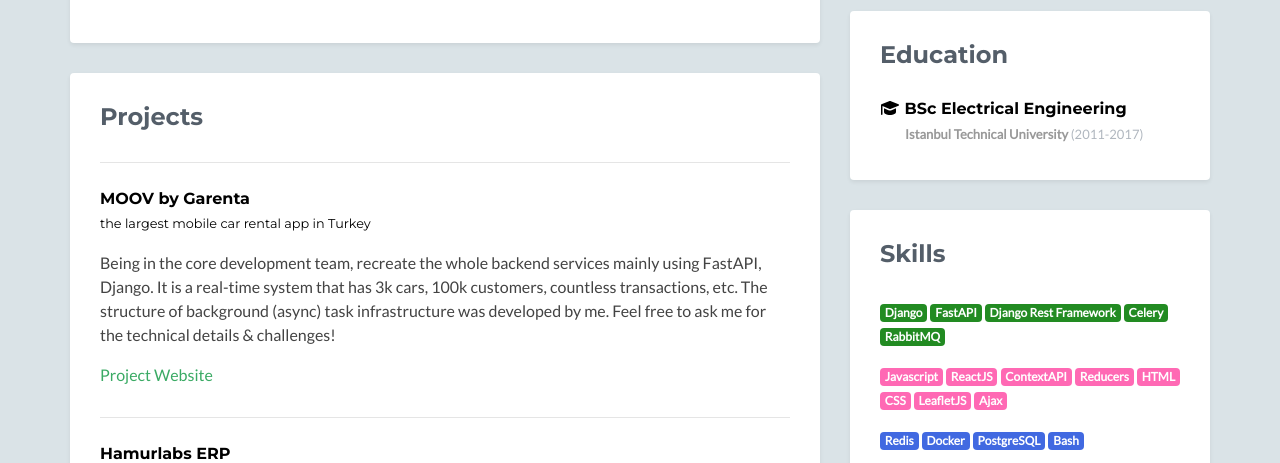
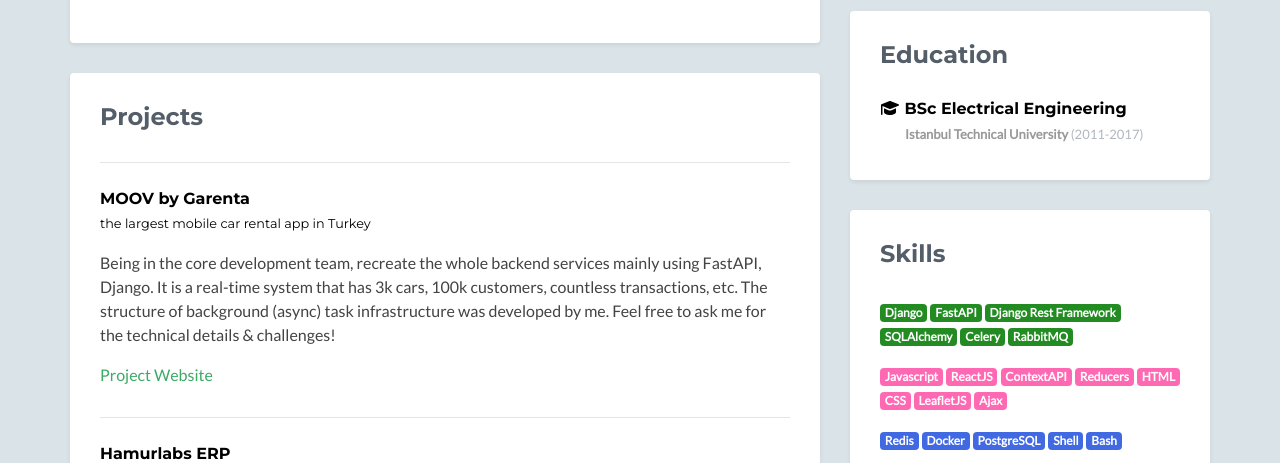
Before and after one commit to barisortac/barisortac.github.io, a plain HTML site: page index.html in a window 1280 px wide. Shown: the part 453-916 px from the top of the page. Drawn offline with nearby package versions, Linux system fonts and the light colour scheme; no server answers.

Commit message:
fix skills

```diff
--- a/index.html
+++ b/index.html
@@ -465,6 +465,10 @@
                             </span>
                             <span class="badge badge-info"
                                   style="background-color: forestgreen;">
+                                    SQLAlchemy
+                            </span>
+                            <span class="badge badge-info"
+                                  style="background-color: forestgreen;">
                                     Celery
                             </span>
                             <span class="badge badge-info"
@@ -523,6 +527,10 @@
                                   style="background-color: royalblue;">
                                 PostgreSQL
                             </span>
+                            <span class="badge badge-info"
+                                  style="background-color: royalblue;">
+                                Shell
+                        </span>
                             <span class="badge badge-info"
                                   style="background-color: royalblue;">
                                 Bash
```
